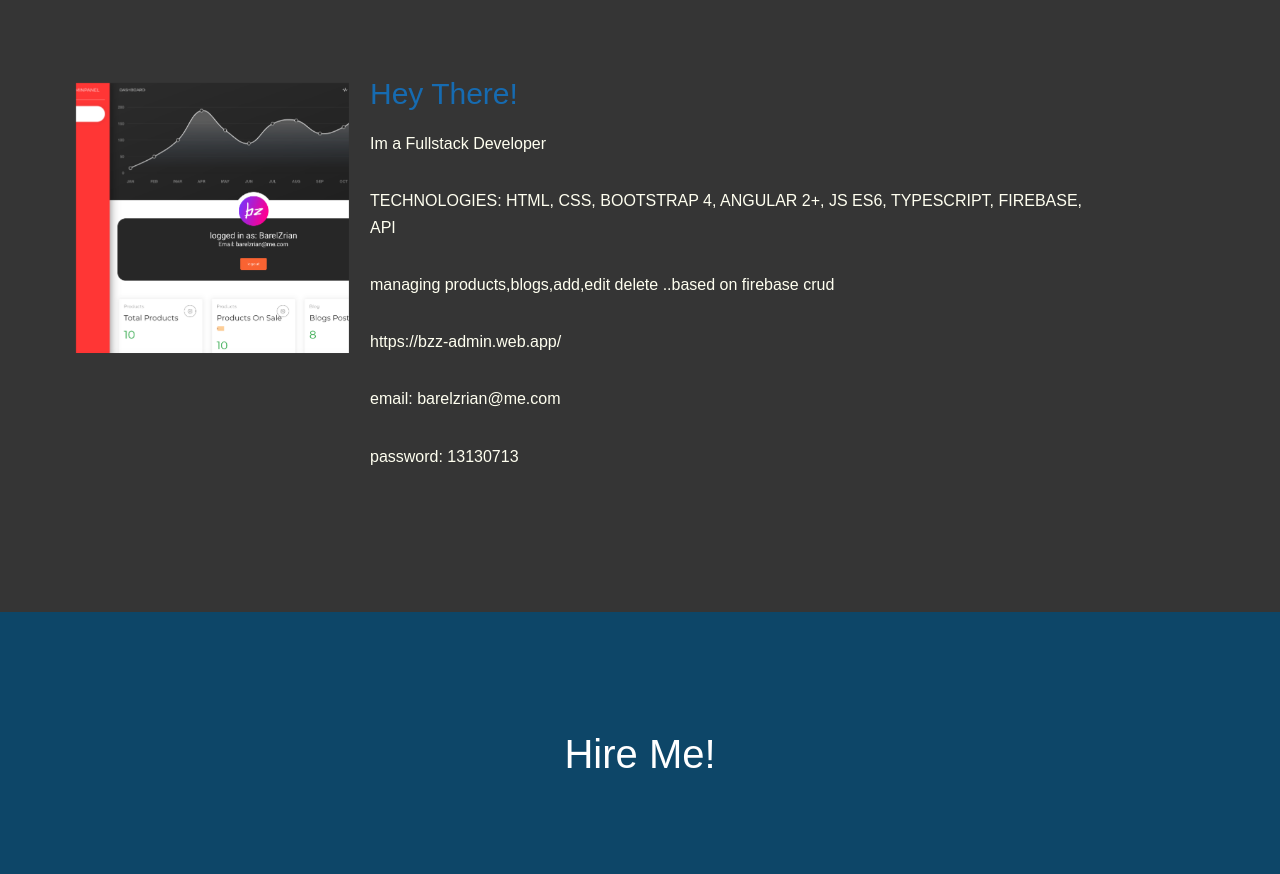
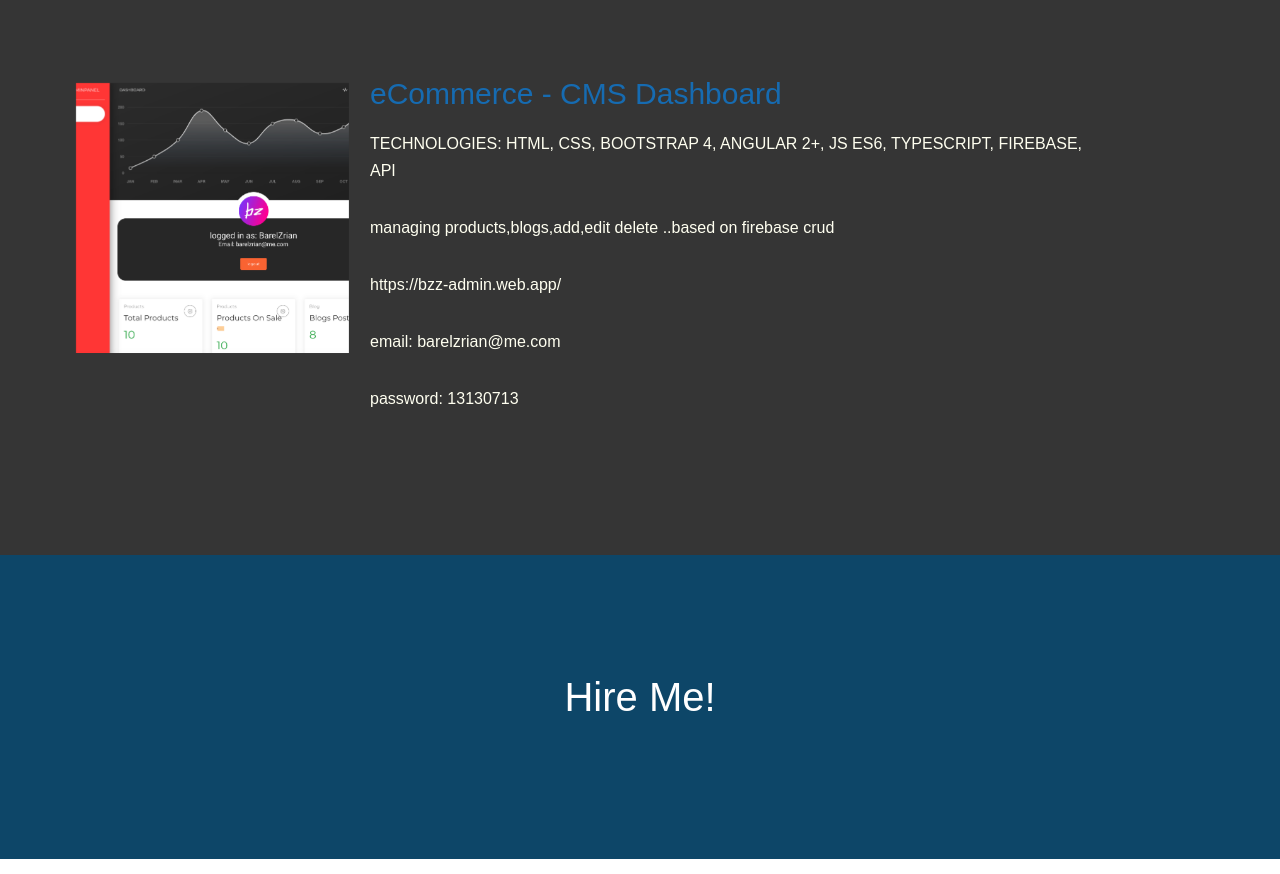
Before and after one commit to barelzrian/barel, a plain HTML site: page index.html in a window 1280 px wide. Shown: the part 5694-6568 px from the top of the page. Drawn offline with nearby package versions, Linux system fonts and the light colour scheme; files whose address does not match are found by name.

Commit message:
Update index.html

```diff
--- a/index.html
+++ b/index.html
@@ -448,8 +448,7 @@
                     </div>
 
                     <div class="col-md-8">
-                        <h2 style="color: rgb(22, 107, 177);">Hey There!</h2>
-                        <p>Im a Fullstack Developer</p>
+                        <h2 style="color: rgb(22, 107, 177);">eCommerce - CMS Dashboard</h2>
                         <p>TECHNOLOGIES: HTML, CSS, BOOTSTRAP 4, ANGULAR 2+, JS ES6, TYPESCRIPT, FIREBASE, API</p>
                         <p>managing products,blogs,add,edit delete ..based on firebase crud</p>
                         <p>https://bzz-admin.web.app/</p>
```
